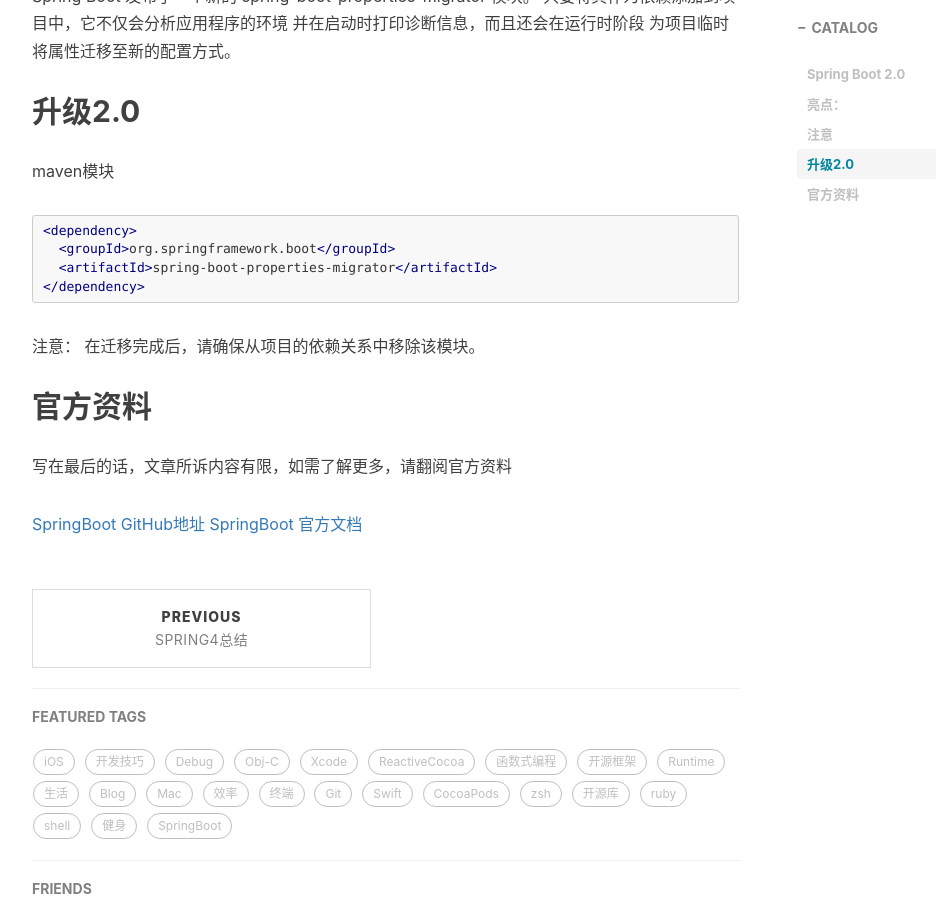
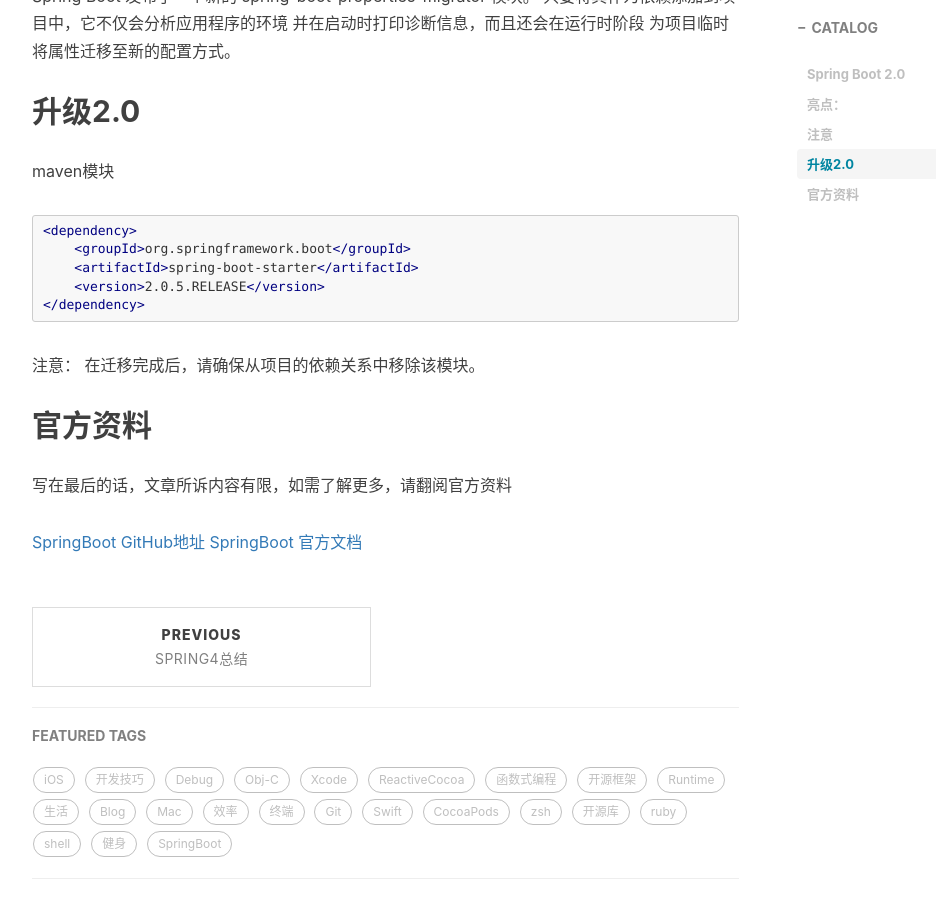
Before and after one commit to dabaisk/dabaisk.github.io, a Jekyll site: the page built from _posts/2018-09-26- SpringBoot2.X (一)新特性说明.md, in a window 1280 px wide and 900 px high, scrolled down 1857 px. Shown: the whole window, without its empty margins (233-1169 px from the left). Built offline with Jekyll 4.4.1, drawn with Linux system fonts in a browser that asks for light colours; nearby versions of some CDN libraries; comment, search, counter and statistics services are not loaded.

Commit message:
Update 2018-09-26- SpringBoot2.X (一)新特性说明.md

````diff
--- a/_posts/2018-09-26- SpringBoot2.X (一)新特性说明.md
+++ b/_posts/2018-09-26- SpringBoot2.X (一)新特性说明.md
@@ -65,8 +65,9 @@
 
 ```xml
 <dependency>
-  <groupId>org.springframework.boot</groupId>
-  <artifactId>spring-boot-properties-migrator</artifactId>
+    <groupId>org.springframework.boot</groupId>
+    <artifactId>spring-boot-starter</artifactId>
+    <version>2.0.5.RELEASE</version>
 </dependency>
 ```
 注意： 在迁移完成后，请确保从项目的依赖关系中移除该模块。
````
